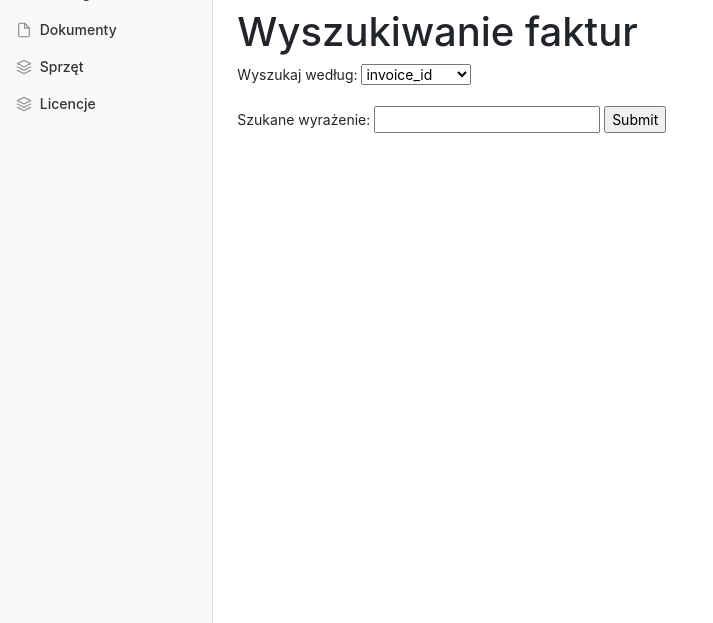
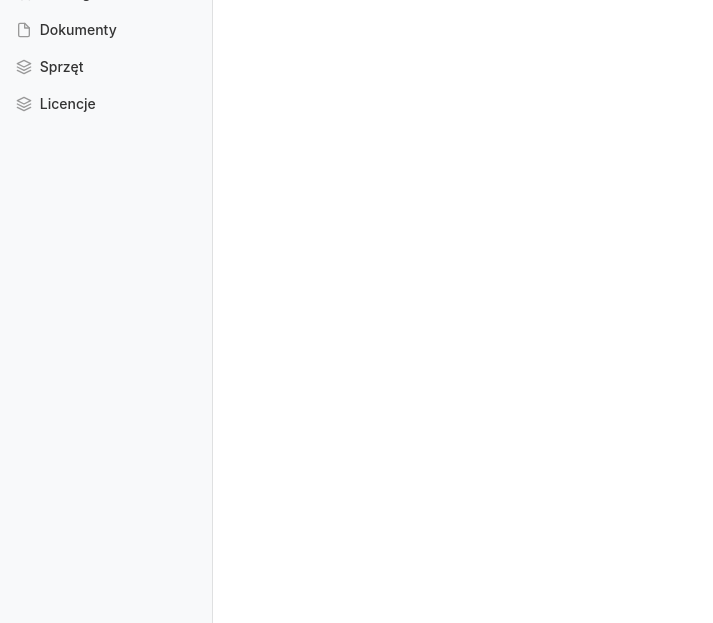
Before and after one commit to ibpabisiak/psiai-project, a PHP site: template application/views/invoicescatalog/invoicescatalog_index.tpl.php in a window 1280 px wide. Shown: the part 177-800 px from the top of the page, without its empty margins (0-713 px from the left). Run offline with PHP 8.4, Linux system fonts and the light colour scheme; the template is opened without the code that fills it, so the values that code supplies are empty; some libraries are stand-ins or nearby versions.

Commit message:
Update invoicescatalog_index.tpl.php

```diff
--- a/application/views/invoicescatalog/invoicescatalog_index.tpl.php
+++ b/application/views/invoicescatalog/invoicescatalog_index.tpl.php
@@ -31,19 +31,6 @@
 
 
 
-	      <h1>Wyszukiwanie faktur</h1>
-    <form action="wyniki.php" method="post">
-      Wyszukaj według:
-      <select name="metoda">
-       <option value="invoice_id" />invoice_id
-       <option value="contractor_id" />contractor_id
-       <option value="file_id" />file_id
-      </select>
-      <br /><br />
-      Szukane wyrażenie:
-      <input type="text" name="wyrazenie" />
-      <input type="submit" name="wyszukaj" />
-    </form>
 
 
 
```
